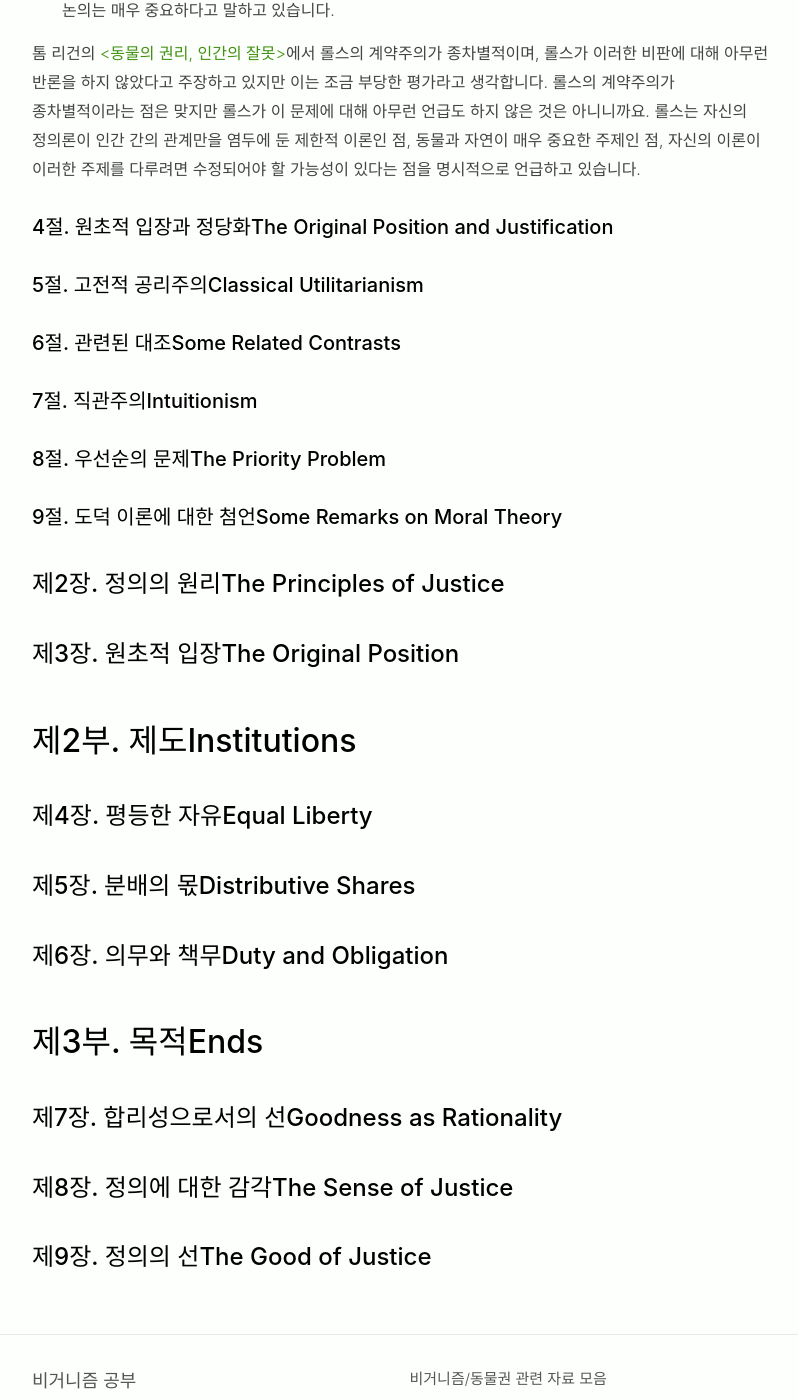
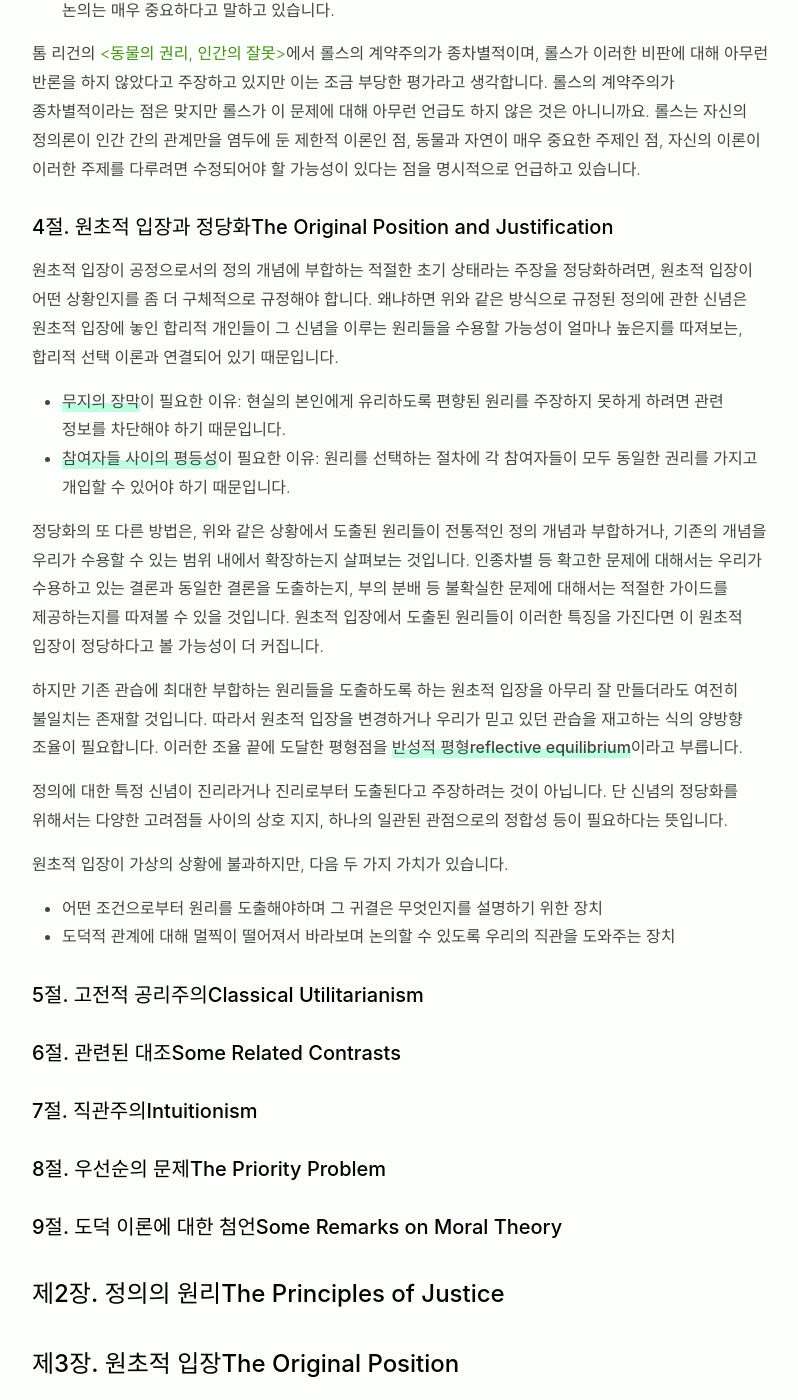
Before and after one commit to veganstudies/veganstudies.github.io, a Jekyll site: the page built from _posts/2021-01-19-a-theory-of-justice.md, in a window 1280 px wide and 1400 px high, scrolled down 4145 px. Shown: the whole window, without its empty margins (238-1036 px from the left). Built offline with Jekyll 4.4.1, drawn with Linux system fonts in a browser that asks for light colours; some web fonts are replaced.

Commit message:
4절 원초적 입장과 정당화

```diff
--- a/_posts/2021-01-19-a-theory-of-justice.md
+++ b/_posts/2021-01-19-a-theory-of-justice.md
@@ -169,6 +169,44 @@ Fairness\>가 롤스의 견해를 더 잘 담아내고 있지만, 롤스에 대
 
 #### 4절. 원초적 입장과 정당화The Original Position and Justification
 
+원초적 입장이 공정으로서의 정의 개념에 부합하는 적절한 초기 상태라는
+주장을 정당화하려면, 원초적 입장이 어떤 상황인지를 좀 더 구체적으로
+규정해야 합니다. 왜냐하면 위와 같은 방식으로 규정된 정의에 관한 신념은
+원초적 입장에 놓인 합리적 개인들이 그 신념을 이루는 원리들을 수용할
+가능성이 얼마나 높은지를 따져보는, 합리적 선택 이론과 연결되어 있기
+때문입니다.
+
+* **무지의 장막**이 필요한 이유: 현실의 본인에게 유리하도록 편향된
+  원리를 주장하지 못하게 하려면 관련 정보를 차단해야 하기 때문입니다.
+* **참여자들 사이의 평등성**이 필요한 이유: 원리를 선택하는 절차에 각
+  참여자들이 모두 동일한 권리를 가지고 개입할 수 있어야 하기
+  때문입니다.
+
+정당화의 또 다른 방법은, 위와 같은 상황에서 도출된 원리들이 전통적인
+정의 개념과 부합하거나, 기존의 개념을 우리가 수용할 수 있는 범위
+내에서 확장하는지 살펴보는 것입니다. 인종차별 등 확고한 문제에 대해서는
+우리가 수용하고 있는 결론과 동일한 결론을 도출하는지, 부의 분배 등
+불확실한 문제에 대해서는 적절한 가이드를 제공하는지를 따져볼 수
+있을 것입니다. 원초적 입장에서 도출된 원리들이 이러한 특징을 가진다면
+이 원초적 입장이 정당하다고 볼 가능성이 더 커집니다.
+
+하지만 기존 관습에 최대한 부합하는 원리들을 도출하도록 하는 원초적
+입장을 아무리 잘 만들더라도 여전히 불일치는 존재할 것입니다. 따라서
+원초적 입장을 변경하거나 우리가 믿고 있던 관습을 재고하는 식의
+양방향 조율이 필요합니다. 이러한 조율 끝에 도달한 평형점을
+**반성적 평형reflective equilibrium**이라고 부릅니다.
+
+정의에 대한 특정 신념이 진리라거나 진리로부터 도출된다고 주장하려는
+것이 아닙니다. 단 신념의 정당화를 위해서는 다양한 고려점들 사이의
+상호 지지, 하나의 일관된 관점으로의 정합성 등이 필요하다는 뜻입니다.
+
+원초적 입장이 가상의 상황에 불과하지만, 다음 두 가지 가치가 있습니다.
+
+* 어떤 조건으로부터 원리를 도출해야하며 그 귀결은 무엇인지를 설명하기
+  위한 장치
+* 도덕적 관계에 대해 멀찍이 떨어져서 바라보며 논의할 수 있도록 우리의
+  직관을 도와주는 장치
+
 #### 5절. 고전적 공리주의Classical Utilitarianism
 
 #### 6절. 관련된 대조Some Related Contrasts
```
